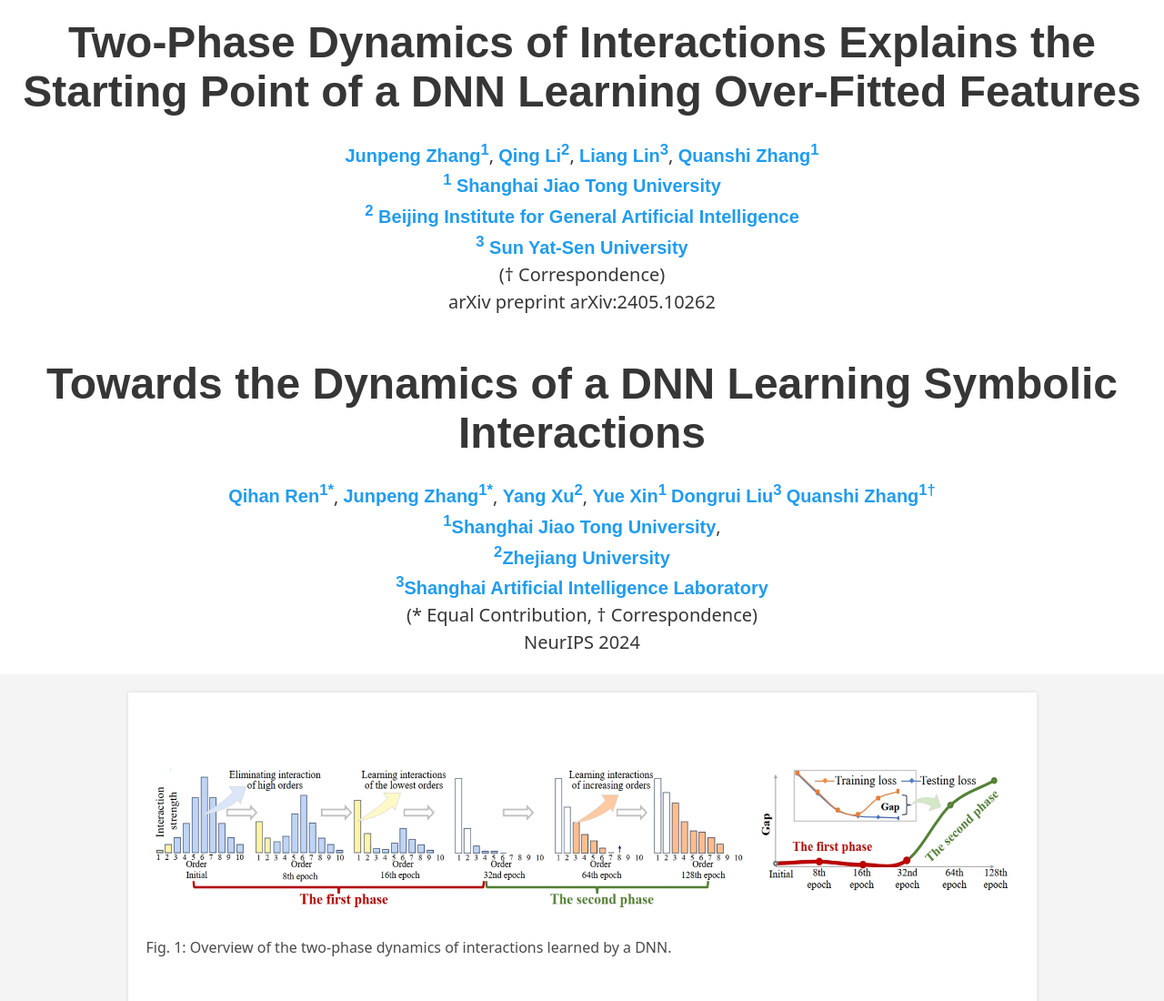
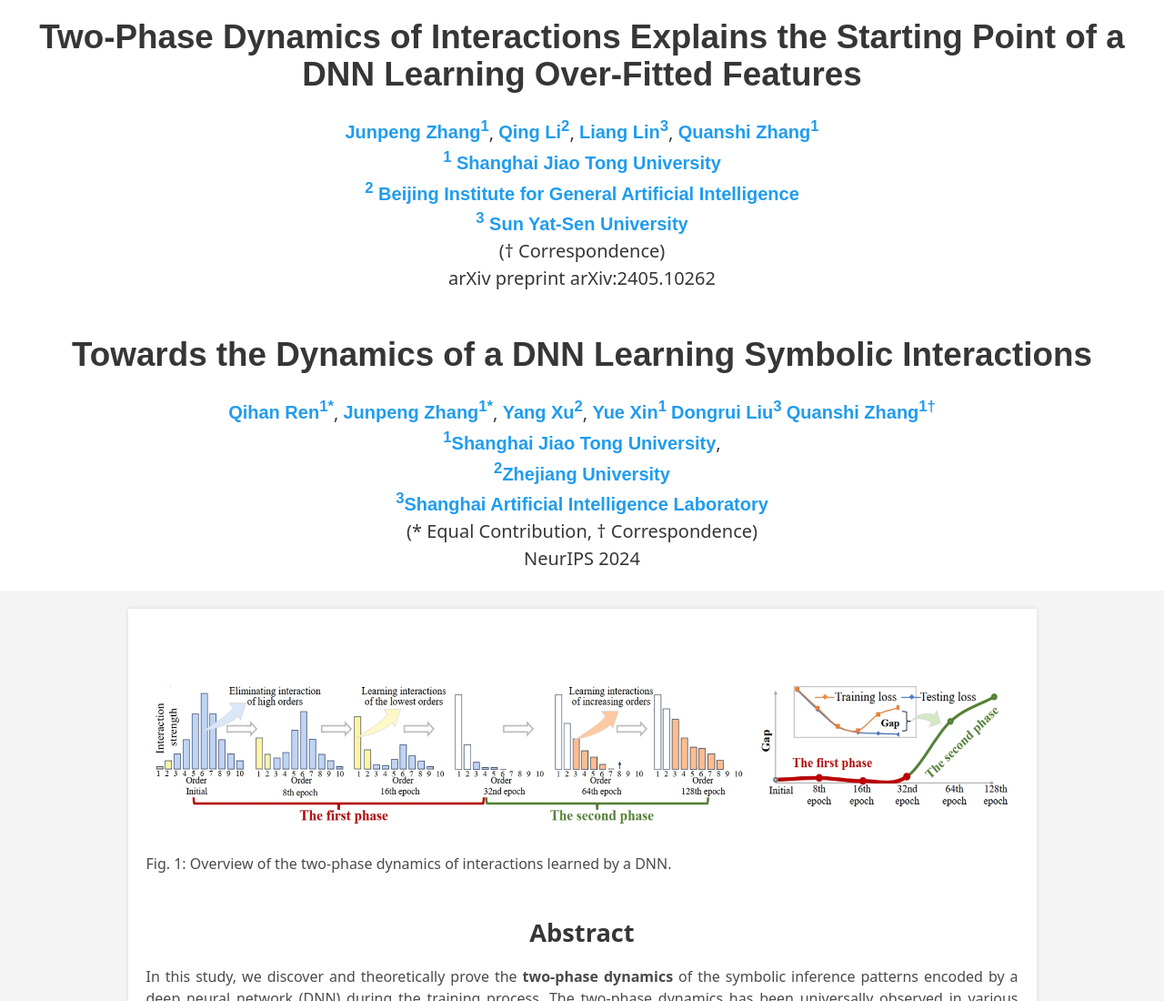
Before and after one commit to sjtu-xai-lab/InteractionDynamics, a plain HTML site: page index.html in a window 1280 px wide. Shown: the top 1100 px of the page at 91% size. Drawn offline with nearby package versions, Linux system fonts and the light colour scheme; some packages are replaced by stand-ins of ours.

Commit message:
change title font

```diff
--- a/static/css/index.css
+++ b/static/css/index.css
@@ -29,7 +29,7 @@ header p{
 }
 
 h1 {
-    font-size: 3rem !important;
+    font-size: 2.3rem !important;
     margin-bottom: 20px;
 }
 
```
